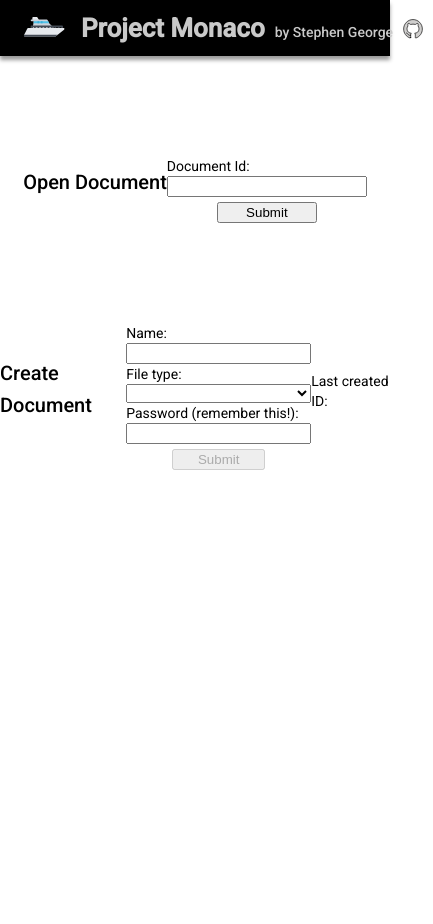
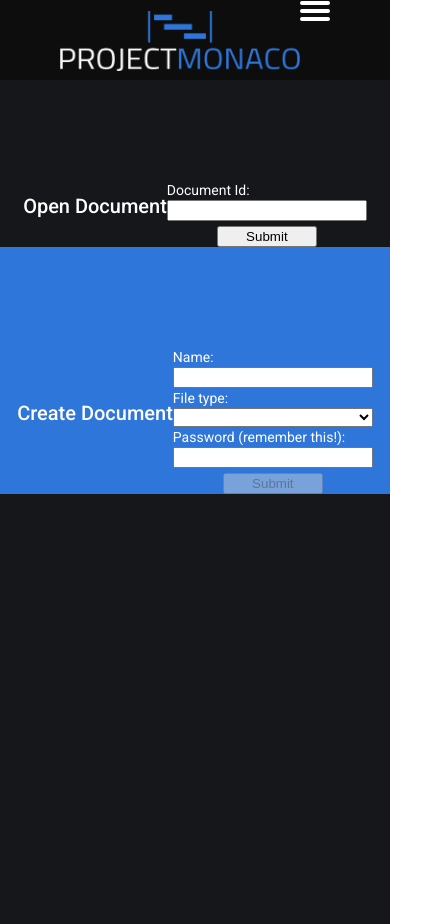
Before and after one commit to stephengeorge568/project-monaco-editor, an Angular app: page /home#/home in a window 390 px wide. Before the commit this address led to /#/home. Shown: the whole page, 433 px wide, since content can reach past the window. Before the commit the page ends 844 px from the top, so only its background shows below. Built offline with nearby package versions, Linux system fonts and the light colour scheme; what ngx-monaco-editor would draw is missing.

Commit message:
Color scheme defined and basic styling

```diff
--- a/src/app/app-routing.module.ts
+++ b/src/app/app-routing.module.ts
@@ -19,7 +19,7 @@
 @NgModule({
   declarations: [],
   imports: [
-    RouterModule.forRoot(routes, { useHash: true }),
+    RouterModule.forRoot(routes, { useHash: false }),
     CommonModule
   ]
 })
--- a/src/app/components/editor/editor.component.css
+++ b/src/app/components/editor/editor.component.css
@@ -9,4 +9,7 @@
 	/* padding: 5%; */
     /* width: 50vw;
     height: 80vh;  */
+    background-color: #0D0D0D;
+    padding: 20px;
+	/* height: 100%; */
 }
--- a/src/app/components/editor/editor.component.html
+++ b/src/app/components/editor/editor.component.html
@@ -1,3 +1,3 @@
-<div>
+<div class="container">
     <ngx-monaco-editor class="editor" [options]="editorOptions" [model]="model" (onInit)="onInit($event)"></ngx-monaco-editor>
 </div>
--- a/src/app/components/editor/service/ot/operational-transformation.service.ts
+++ b/src/app/components/editor/service/ot/operational-transformation.service.ts
@@ -133,7 +133,6 @@
                             newEC = newSC;
                         }
                     }
-
                 }
             }
 
--- a/src/app/components/home/home.component.css
+++ b/src/app/components/home/home.component.css
@@ -5,11 +5,16 @@
 	width: 200px;
 }
 
+.test {
+	background-color: #2F76DB;
+}
+
 .container {
 	display: flex;
   	align-items: center;
   	justify-content: center;
 	padding-top: 100px;
+	color: white;
 }
 
 .button-container button {
@@ -21,3 +26,8 @@
 	display: flex;
   	justify-content: center;
 }
+
+.wrapper {
+	background-color: #16171B;
+	height: 100%;
+}
--- a/src/app/components/home/home.component.html
+++ b/src/app/components/home/home.component.html
@@ -1,4 +1,4 @@
-
+<div class="wrapper">
 	<div class="container">
 		<h2>Open Document</h2>
 		<form [formGroup]="documentForm" (ngSubmit)="onSubmit()" >
@@ -11,7 +11,7 @@
 			</div>
 		</form>
 	</div>
-<div class="container">
+	<div class="container test">
 		<h2>Create Document</h2>
 		<form [formGroup]="createDocumentForm" (ngSubmit)="onCreateSubmit()" >
 			<label for="id">Name: </label>
@@ -33,7 +33,5 @@
 				<button type="submit" [disabled]="!createDocumentForm.valid || awaitingCreateResponse">Submit</button>
 			</div>
 		</form>
-	<div>
-		<p>Last created ID: {{this.lastCreatedId}}</p>
 	</div>
 </div>
--- a/src/app/components/monaco/monaco.component.css
+++ b/src/app/components/monaco/monaco.component.css
@@ -1,29 +1,13 @@
-#content {
-	overflow:auto;
-	padding: 5%;
-}
-
-#left, #right {
-	width: 45%;
-	height: 100%;
-	margin:3px;
-	/* padding: 1em;  */
-}
-
-#left  { float:left;  }
-#right { float:right; }
-
 .editor-wrapper {
 	margin-left: 10%;
 	margin-right: 10%;
-	margin-top: 5%
 }
 
 .container {
 	display: flex;
   	align-items: center;
   	justify-content: center;
-	padding-top: 100px;
+	padding-top: 50px;
 }
 
 form {
@@ -31,3 +15,15 @@
 	flex-direction: column;
 	width: 200px;
 }
+
+.background {
+	background-color: #16171B;
+	height: 100%;
+	color: white;
+}
+
+.file-metadata {
+	display: flex;
+  	align-items: center;
+  	justify-content: center;
+}
--- a/src/app/components/monaco/monaco.component.html
+++ b/src/app/components/monaco/monaco.component.html
@@ -1,4 +1,11 @@
-<p *ngIf="this.documentMetadata != undefined && isDocumentFound">{{this.documentMetadata.filename}}</p>
+<div class="background">
+	<!-- Document metadata header -->
+	<div class="file-metadata" *ngIf="this.documentMetadata != undefined && isDocumentFound">
+		<p>{{this.documentMetadata.filename}}.{{this.documentMetadata.filetype}}</p>
+		<p>{{this.documentMetadata.id}}</p>
+	</div>
+
+	<!--  Document authentication form -->
 	<div class="container" *ngIf="!isDocumentAuthenticated">
 		<form [formGroup]="documentForm" (ngSubmit)="authenticate()" >
 			<label for="id">Document Id: </label>
@@ -10,6 +17,9 @@
 			</div>
 		</form>
 	</div>
+
+	<!--  Document editor -->
 	<div class="editor-wrapper" *ngIf="isDocumentAuthenticated">
 		<app-editor [documentId]="documentId" [documentPassword]="documentPassword"></app-editor>
 	</div>
+</div>
--- a/src/app/components/monaco/monaco.component.ts
+++ b/src/app/components/monaco/monaco.component.ts
@@ -55,6 +55,7 @@
   }
 
   authenticate(): void {
+        this.documentPassword = this.documentForm.value.documentPassword;
         this.documentService.openDocument(this.documentId, this.documentForm.value.documentPassword).subscribe(
           response => {
               this.isDocumentAuthenticated = true;
--- a/src/app/components/toolbar/toolbar.component.css
+++ b/src/app/components/toolbar/toolbar.component.css
@@ -1,7 +1,7 @@
 .toolbar {
-
-	background: #000000;
-	box-shadow: 0px 4px 4px rgba(0,0,0,0.4);
+    height: 80px;
+	background: #0D0D0D;
+	box-shadow: 0px 4px 4px rgba(44, 125, 255, 0.4);
 	color: #c9c9c9;
 
 	/* position: fixed;
@@ -11,37 +11,124 @@
 	display: flex;
 }
 
-.bar-text {
-	margin-right: auto;
+
+
+.container {
+  width: 100%;
+  display: flex;
+  justify-content: center;
+  padding-top: 10px;
 }
 
-.author-tag {
-	font-size: 14px;
-	padding-left: 10px;
-	padding-bottom: 200px;
-}
 
-.yacht-icon {
-	transform: scale(1.7);
-	padding-top: 5px;
-	padding-right: 23px;
-	padding-left: 18px;
-}
+/*
+bck 1F2D5A
+light lbue 2F76DB
+white FBFBFB
 
-.github-icon {
-	float: right;
-}
+*/
 
-b {
-	font-size: 26px;
-}
+/* Drop down menu */
+.menu {
+	display: flex;
+	flex-direction: row;
+	list-style-type: none;
+	margin: 0;
+	padding: 0;
+  }
 
-.container {
-	width: 100%;
-  display: flex;
-  justify-content: space-around;
-}
+  .menu > li {
+	margin: 0 1rem;
+	overflow: hidden;
+  }
 
-.child {
+  .menu-button-container {
+	display: none;
+	height: 100%;
+	width: 30px;
+	cursor: pointer;
+	flex-direction: column;
+	justify-content: center;
+	align-items: center;
+  }
 
-}
+  #menu-toggle {
+	display: none;
+  }
+
+  .menu-button,
+  .menu-button::before,
+  .menu-button::after {
+	display: block;
+	background-color: #fff;
+	position: absolute;
+	height: 4px;
+	width: 30px;
+	transition: transform 400ms cubic-bezier(0.23, 1, 0.32, 1);
+	border-radius: 2px;
+  }
+
+  .menu-button::before {
+	content: '';
+	margin-top: -8px;
+  }
+
+  .menu-button::after {
+	content: '';
+	margin-top: 8px;
+  }
+
+  #menu-toggle:checked + .menu-button-container .menu-button::before {
+	margin-top: 0px;
+	transform: rotate(405deg);
+  }
+
+  #menu-toggle:checked + .menu-button-container .menu-button {
+	background: rgba(255, 255, 255, 0);
+  }
+
+  #menu-toggle:checked + .menu-button-container .menu-button::after {
+	margin-top: 0px;
+	transform: rotate(-405deg);
+  }
+
+  @media (max-width: 700px) {
+	.menu-button-container {
+	  display: flex;
+	}
+	.menu {
+	  position: absolute;
+	  top: 0;
+	  margin-top: 75px;
+	  left: 0;
+	  flex-direction: column;
+	  width: 100%;
+	  justify-content: center;
+	  align-items: center;
+	}
+	#menu-toggle ~ .menu li {
+	  height: 0;
+	  margin: 0;
+	  padding: 0;
+	  border: 0;
+	  transition: height 400ms cubic-bezier(0.23, 1, 0.32, 1);
+	}
+	#menu-toggle:checked ~ .menu li {
+	  border: 1px solid #333;
+	  height: 2.5em;
+	  padding: 0.5em;
+	  transition: height 400ms cubic-bezier(0.23, 1, 0.32, 1);
+	}
+	.menu > li {
+	  display: flex;
+	  justify-content: center;
+	  margin: 0;
+	  padding: 0.5em 0;
+	  width: 100%;
+	  color: white;
+	  background-color: #222;
+	}
+	.menu > li:not(:last-child) {
+	  border-bottom: 1px solid #444;
+	}
+  }
--- a/src/app/components/toolbar/toolbar.component.html
+++ b/src/app/components/toolbar/toolbar.component.html
@@ -1,14 +1,24 @@
 <mat-toolbar class="toolbar">
 	<div class="container">
-		<div class="bar-text child">
-			<mat-icon class="yacht-icon" svgIcon="yacht"></mat-icon>
-			<span><b>Project Monaco</b><small class="author-tag">by Stephen George</small></span>
+		<div class="">
+			<!-- <span><b>Project Monaco</b><small class="author-tag">by Stephen George</small></span> -->
+			<!-- <img src="/assets/project-monaco-transparent.png" alt="Project Monaco logo" width="160px" height="40px"> -->
+			<img src="/assets/project-monaco-transparent.png" alt="Project Monaco logo" width="240px" height="60px">
 		</div>
-
-	<div class="child">
+		<input id="menu-toggle" type="checkbox" />
+		<label class='menu-button-container' for="menu-toggle">
+		<div class='menu-button'></div>
+		</label>
+		<ul class="menu">
+			<li>Home</li>
+			<li>Author</li>
+			<li>Github</li>
+		</ul>
+	</div>
+	<!-- <div class="child">
 		<button class="github-icon" mat-icon-button aria-label="My Github Page" (click)="goToPersonalGithub()">
 			<mat-icon svgIcon="github"></mat-icon>
 		</button>
 		</div>
-	</div>
+	</div> -->
 </mat-toolbar>
--- a/src/app/components/toolbar/toolbar.component.ts
+++ b/src/app/components/toolbar/toolbar.component.ts
@@ -18,8 +18,8 @@
 				`github`,
 				this.domSanitizer.bypassSecurityTrustResourceUrl("../assets/github.svg")
 			).addSvgIcon(
-				`yacht`,
-				this.domSanitizer.bypassSecurityTrustResourceUrl("../assets/yacht.svg")
+				`monaco`,
+				this.domSanitizer.bypassSecurityTrustResourceUrl("../assets/projet-monaco.svg")
 			);
 	}
 
```
Also changed, not shown: src/assets/project-monaco-transparent.png (added), src/assets/project-monaco.png (added). Lines whose indentation alone changed are shown as unchanged.
